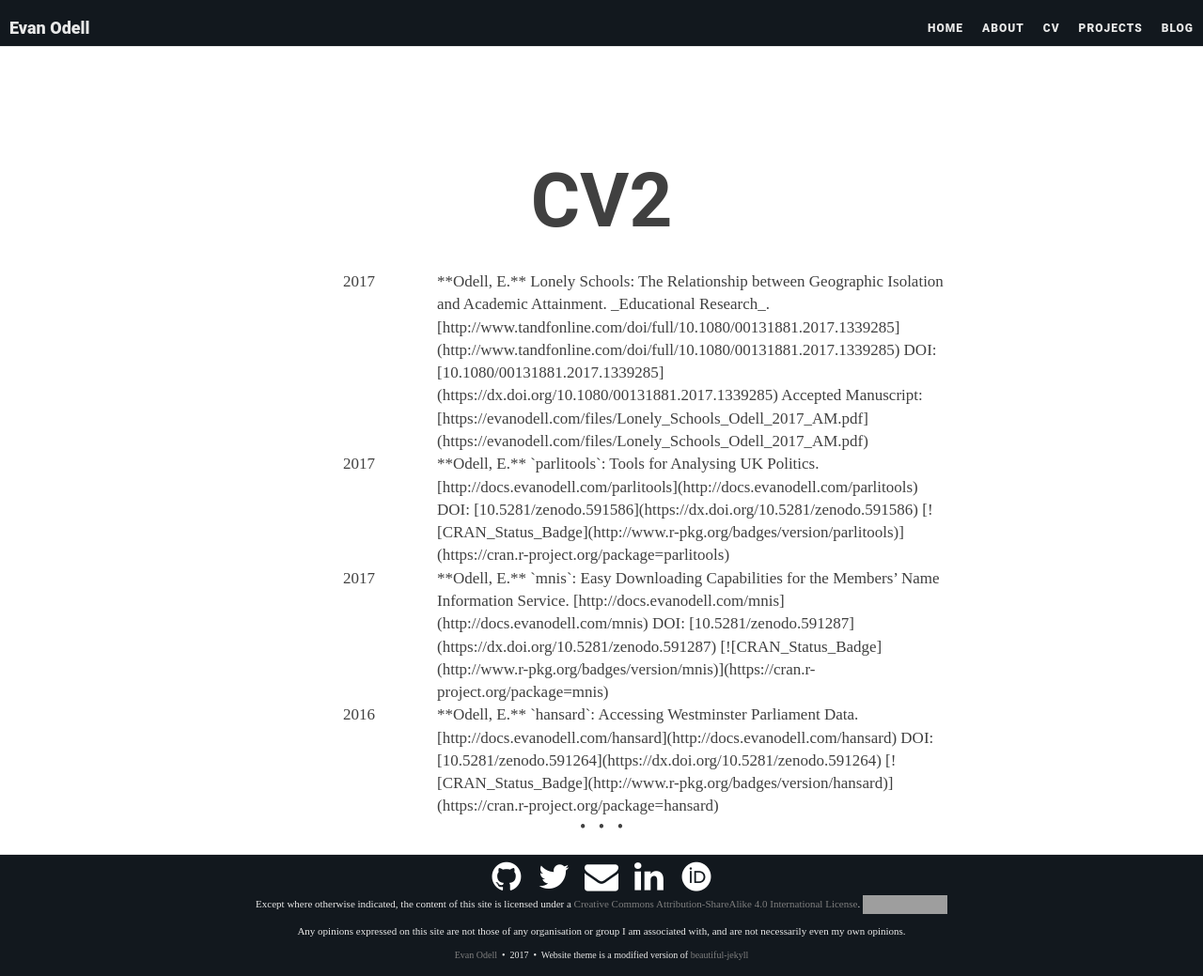
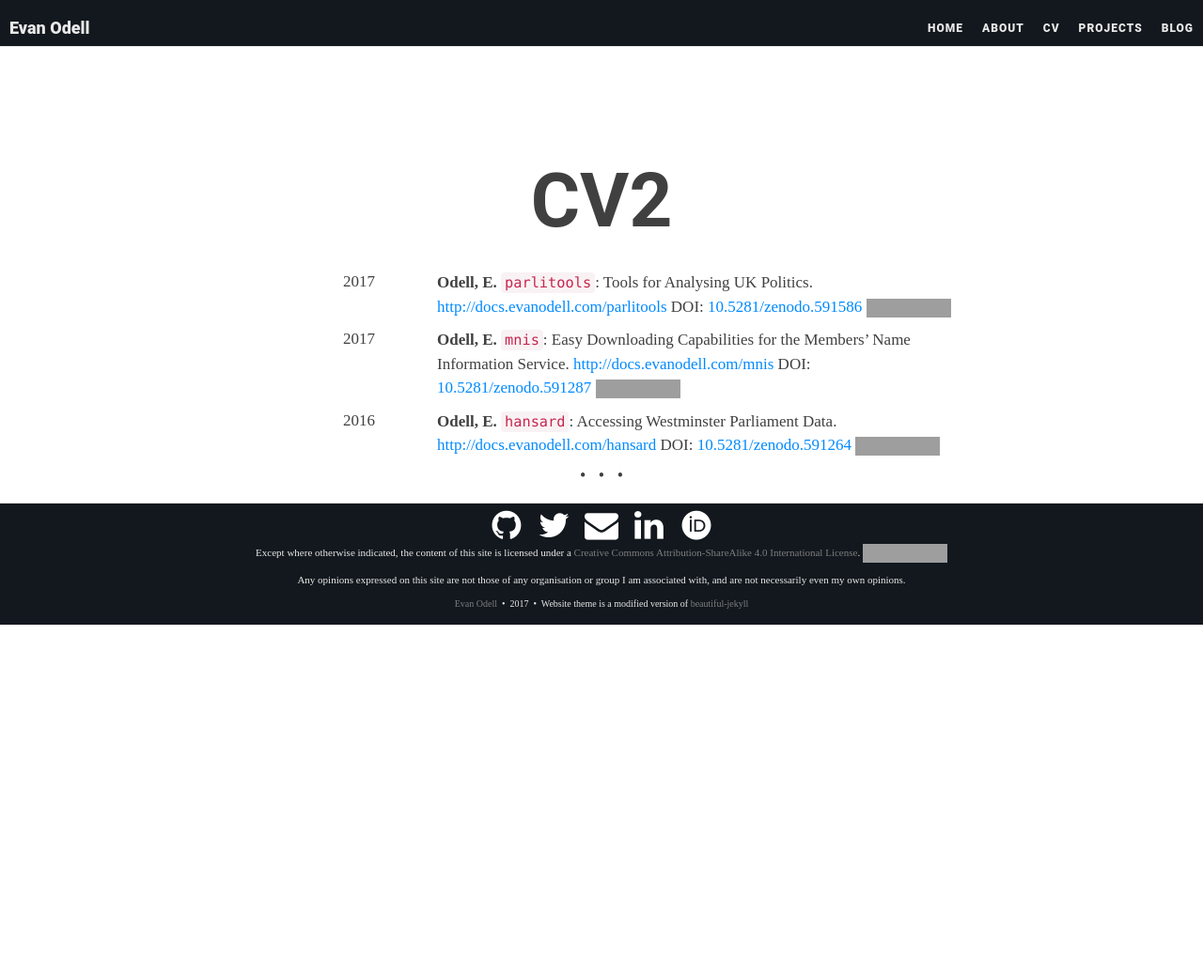
Before and after one commit to evanodell/evanodell.com, a Jekyll site: the page built from cv2.md, in a window 1280 px wide and 1039 px high. Shown: the whole window at 94% size. Built offline with Jekyll 4.4.1, drawn with Linux system fonts in a browser that asks for light colours; nearby versions of some CDN libraries; some web fonts are replaced; grey boxes are pictures that could not be loaded.

Commit message:
more cv testing

```diff
--- a/cv2.md
+++ b/cv2.md
@@ -3,23 +3,15 @@ layout: page
 title: CV2
 ---
 
-
 <div class="cvwrapper">
   <div class="cvsidebar">2017</div>
-    <div class="cvcontent">**Odell, E.** Lonely Schools: The Relationship between Geographic Isolation and Academic Attainment. _Educational Research_. [http://www.tandfonline.com/doi/full/10.1080/00131881.2017.1339285](http://www.tandfonline.com/doi/full/10.1080/00131881.2017.1339285) DOI: [10.1080/00131881.2017.1339285](https://dx.doi.org/10.1080/00131881.2017.1339285) Accepted Manuscript: [https://evanodell.com/files/Lonely_Schools_Odell_2017_AM.pdf](https://evanodell.com/files/Lonely_Schools_Odell_2017_AM.pdf)</div>
-  <div class="cvcleared"></div>
-</div>
-
-
-<div class="cvwrapper">
-  <div class="cvsidebar">2017</div>
-    <div class="cvcontent">**Odell, E.** `parlitools`: Tools for Analysing UK Politics. [http://docs.evanodell.com/parlitools](http://docs.evanodell.com/parlitools) DOI: [10.5281/zenodo.591586](https://dx.doi.org/10.5281/zenodo.591586) [![CRAN_Status_Badge](http://www.r-pkg.org/badges/version/parlitools)](https://cran.r-project.org/package=parlitools)</div>
+    <div class="cvcontent"><p><strong>Odell, E.</strong> <code>parlitools</code>: Tools for Analysing UK Politics. <a href="http://docs.evanodell.com/parlitools">http://docs.evanodell.com/parlitools</a> DOI: <a href="https://dx.doi.org/10.5281/zenodo.591586">10.5281/zenodo.591586</a> <a href="https://cran.r-project.org/package=parlitools"><img src="http://www.r-pkg.org/badges/version/parlitools" alt="CRAN_Status_Badge" /></a></p></div>
   <div class="cvcleared"></div>
   <div class="cvsidebar">2017</div>
-    <div class="cvcontent">**Odell, E.** `mnis`: Easy Downloading Capabilities for the Members’ Name Information Service. [http://docs.evanodell.com/mnis](http://docs.evanodell.com/mnis) DOI: [10.5281/zenodo.591287](https://dx.doi.org/10.5281/zenodo.591287) [![CRAN_Status_Badge](http://www.r-pkg.org/badges/version/mnis)](https://cran.r-project.org/package=mnis)</div>
+    <div class="cvcontent"><p><strong>Odell, E.</strong> <code>mnis</code>: Easy Downloading Capabilities for the Members’ Name Information Service. <a href="http://docs.evanodell.com/mnis">http://docs.evanodell.com/mnis</a> DOI: <a href="https://dx.doi.org/10.5281/zenodo.591287">10.5281/zenodo.591287</a> <a href="https://cran.r-project.org/package=mnis"><img src="http://www.r-pkg.org/badges/version/mnis" alt="CRAN_Status_Badge" /></a></p></div>
   <div class="cvcleared"></div>
   <div class="cvsidebar">2016</div>
-    <div class="cvcontent">**Odell, E.** `hansard`: Accessing Westminster Parliament Data. [http://docs.evanodell.com/hansard](http://docs.evanodell.com/hansard) DOI: [10.5281/zenodo.591264](https://dx.doi.org/10.5281/zenodo.591264) [![CRAN_Status_Badge](http://www.r-pkg.org/badges/version/hansard)](https://cran.r-project.org/package=hansard)</div>
+    <div class="cvcontent"><p><strong>Odell, E.</strong> <code>hansard</code>: Accessing Westminster Parliament Data. <a href="http://docs.evanodell.com/hansard">http://docs.evanodell.com/hansard</a> DOI: <a href="https://dx.doi.org/10.5281/zenodo.591264">10.5281/zenodo.591264</a> <a href="https://cran.r-project.org/package=hansard"><img src="http://www.r-pkg.org/badges/version/hansard" alt="CRAN_Status_Badge" /></a></p></div>
   <div class="cvcleared"></div>
 
 </div>
```
